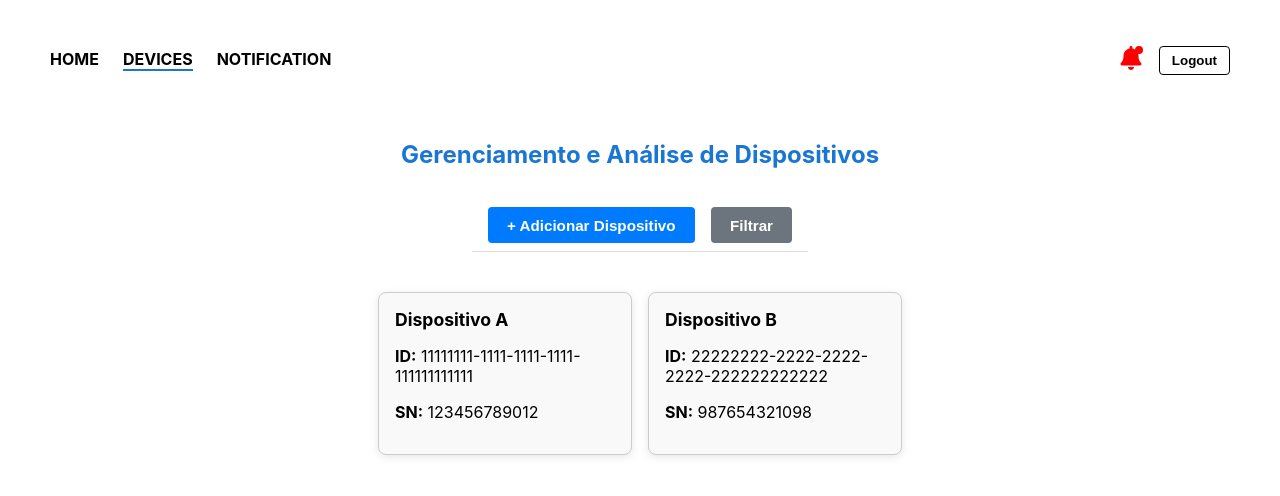
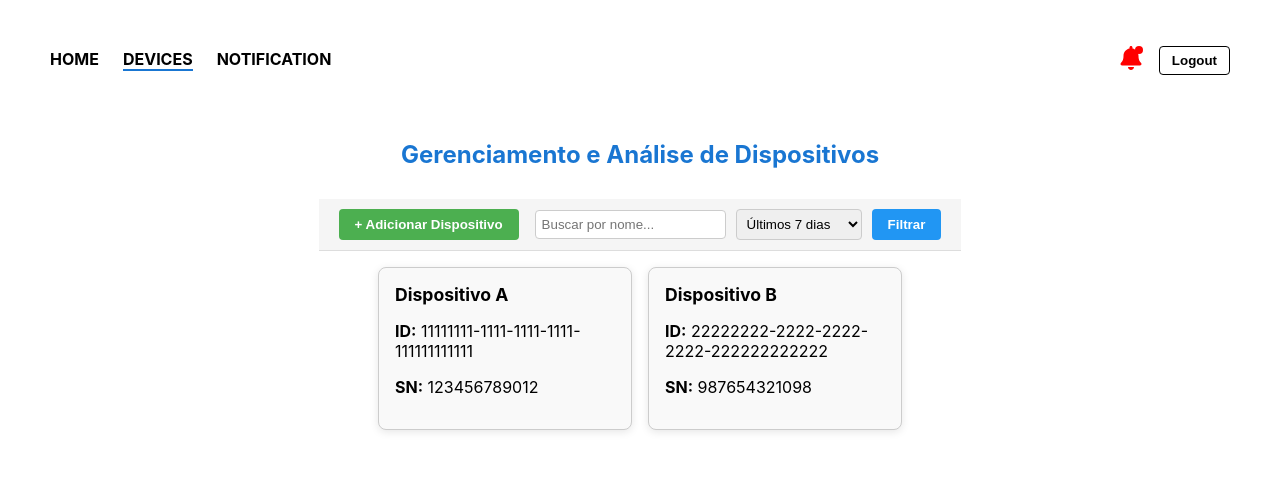
Before and after one commit to sbernardoDavi/-exame-fullstack-setembro-dtlabs-2025, a React (Create React App) app in the folder client/: page /devices in a window 1280 px wide. Shown: the top 496 px of the page. Built offline with nearby package versions, Linux system fonts and the light colour scheme; sample sign-in values are in the browser's storage.

Commit message:
fix: adicionando navbar para adicionar e filtrar dispositivos.

```diff
--- a/client/src/components/DeviceNavbar/deviceNavbar.css
+++ b/client/src/components/DeviceNavbar/deviceNavbar.css
@@ -1,34 +1,46 @@
 .device-navbar {
   display: flex;
+  align-items: center;
+  justify-content: space-between;
+  flex-wrap: wrap;
   gap: 1rem;
-  margin-bottom: 1.5rem;
-  padding: 0.5rem 1rem;
+  padding: 10px 20px;
+  background-color: #f5f5f5;
   border-bottom: 1px solid #ddd;
 }
 
 .navbar-button {
-  padding: 0.6rem 1.2rem;
-  border-radius: 4px;
-  font-size: 0.95rem;
-  font-weight: bold;
+  padding: 8px 16px;
   border: none;
   cursor: pointer;
-  transition: background-color 0.2s ease;
+  border-radius: 4px;
+  font-weight: bold;
+  transition: background-color 0.3s;
+}
+
+.navbar-button.add {
+  background-color: #4CAF50;
   color: white;
 }
 
-.navbar-button.add {
-  background-color: #007bff;
+.navbar-button.filter {
+  background-color: #2196F3;
+  color: white;
 }
 
-.navbar-button.add:hover {
-  background-color: #0056b3;
+.navbar-button:hover {
+  filter: brightness(0.9);
 }
 
-.navbar-button.filter {
-  background-color: #6c757d;
+.filter-form {
+  display: flex;
+  gap: 10px;
+  align-items: center;
 }
 
-.navbar-button.filter:hover {
-  background-color: #5a6268;
+.filter-form input,
+.filter-form select {
+  padding: 6px;
+  border: 1px solid #ccc;
+  border-radius: 4px;
 }
--- a/client/src/components/DeviceNavbar/deviceNavbar.tsx
+++ b/client/src/components/DeviceNavbar/deviceNavbar.tsx
@@ -1,16 +1,44 @@
-import React from 'react';
+import React, { useState } from 'react';
 import './deviceNavbar.css';
 
 type Props = {
   onAdd: () => void;
-  onFilter: () => void;
+  onFilter: (filters: { name: string; days: number }) => void;
 };
 
 const DeviceNavbar: React.FC<Props> = ({ onAdd, onFilter }) => {
+  const [nameFilter, setNameFilter] = useState('');
+  const [dayFilter, setDayFilter] = useState(7); // Default: últimos 7 dias
+
+  const handleFilterSubmit = () => {
+    onFilter({ name: nameFilter, days: dayFilter });
+  };
+
   return (
     <div className="device-navbar">
-      <button className="navbar-button add" onClick={onAdd}>+ Adicionar Dispositivo</button>
-      <button className="navbar-button filter" onClick={onFilter}>Filtrar</button>
+      <button className="navbar-button add" onClick={onAdd}>
+        + Adicionar Dispositivo
+      </button>
+
+      <div className="filter-form">
+        <input
+          type="text"
+          placeholder="Buscar por nome..."
+          value={nameFilter}
+          onChange={(e) => setNameFilter(e.target.value)}
+        />
+
+        <select value={dayFilter} onChange={(e) => setDayFilter(Number(e.target.value))}>
+          <option value={1}>Últimos 3 dias</option>
+          <option value={7}>Últimos 7 dias</option>
+          <option value={15}>Últimos 15 dias</option>
+          <option value={30}>Últimos 30 dias</option>
+        </select>
+
+        <button className="navbar-button filter" onClick={handleFilterSubmit}>
+          Filtrar
+        </button>
+      </div>
     </div>
   );
 };
```
